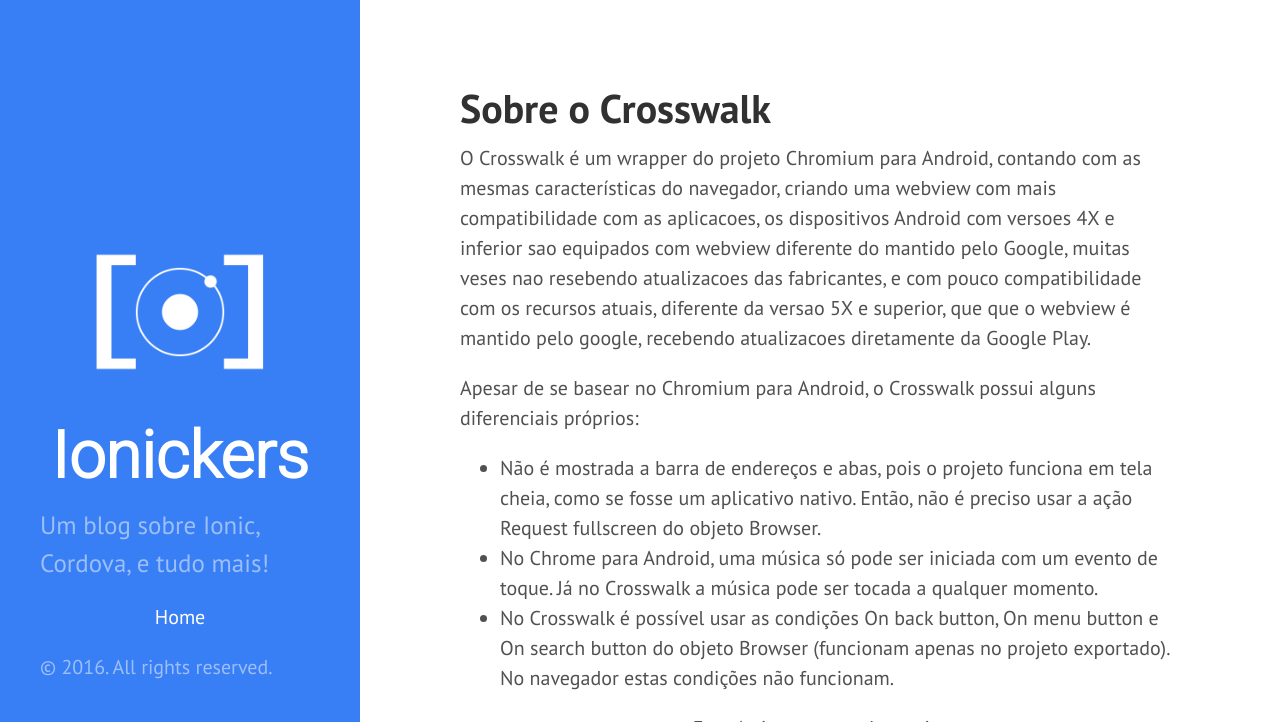
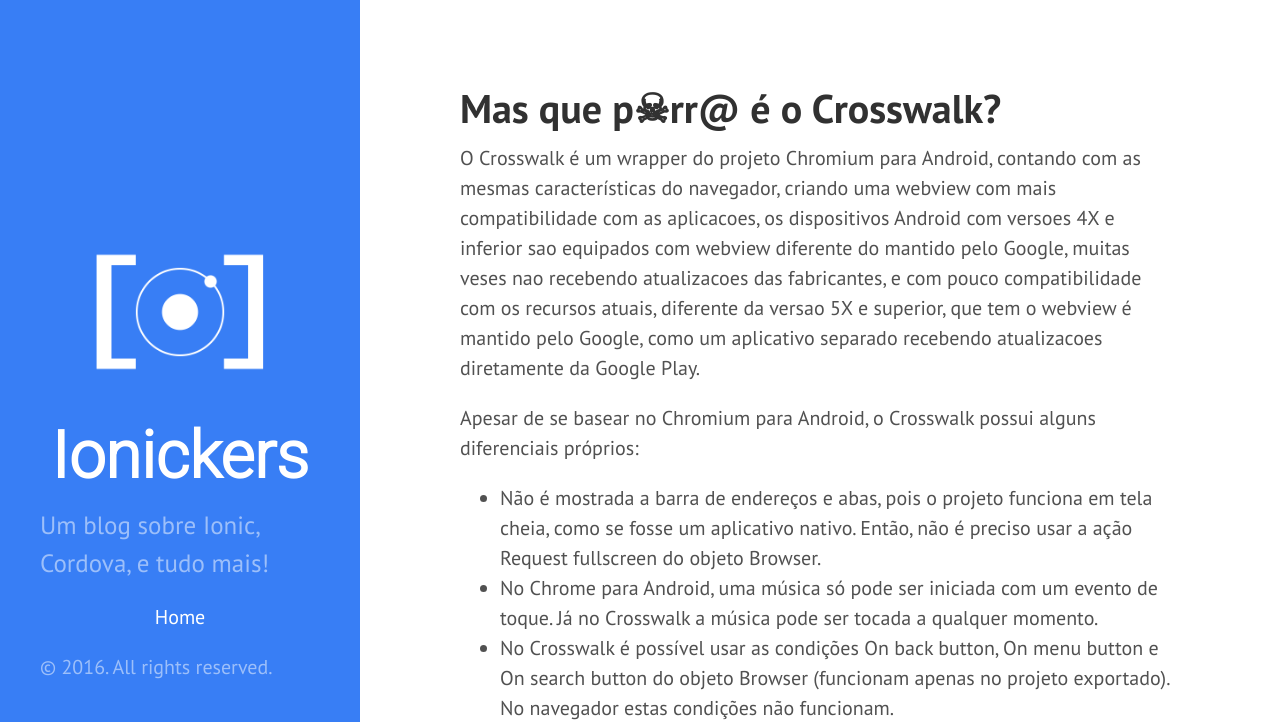
Before and after one commit to ionickers/ionickers.github.io, a Jekyll site: the page built from _posts/2016-04-23-aquele-sobre-crosswalk.md, in a window 1280 px wide and 900 px high, scrolled down 485 px, cut to the strip 178-900 px from the top of the window. Built offline with Jekyll 4.4.1, drawn with Linux system fonts in a browser that asks for light colours.

Commit message:
update text

```diff
--- a/_posts/2016-04-23-aquele-sobre-crosswalk.md
+++ b/_posts/2016-04-23-aquele-sobre-crosswalk.md
@@ -9,10 +9,10 @@ layout: post
 
 <br><br>
 
-Sobre o Crosswalk
+Mas que p☠rr@ é o Crosswalk?
 ===
 
-O Crosswalk é um wrapper do projeto Chromium para Android, contando com as mesmas características do navegador, criando uma webview com mais compatibilidade com as aplicacoes, os dispositivos Android com versoes 4X e inferior sao equipados com webview diferente do mantido pelo Google, muitas veses nao resebendo atualizacoes das fabricantes, e com pouco compatibilidade com os recursos atuais, diferente da versao 5X e superior, que que o webview é mantido pelo google, recebendo atualizacoes diretamente da Google Play.
+O Crosswalk é um wrapper do projeto Chromium para Android, contando com as mesmas características do navegador, criando uma webview com mais compatibilidade com as aplicacoes, os dispositivos Android com versoes 4X e inferior sao equipados com webview diferente do mantido pelo Google, muitas veses nao recebendo atualizacoes das fabricantes, e com pouco compatibilidade com os recursos atuais, diferente da versao 5X e superior, que tem o webview é mantido pelo Google, como um aplicativo separado recebendo atualizacoes diretamente da Google Play.
 
 Apesar de se basear no Chromium para Android, o Crosswalk possui alguns diferenciais próprios:
 
```
